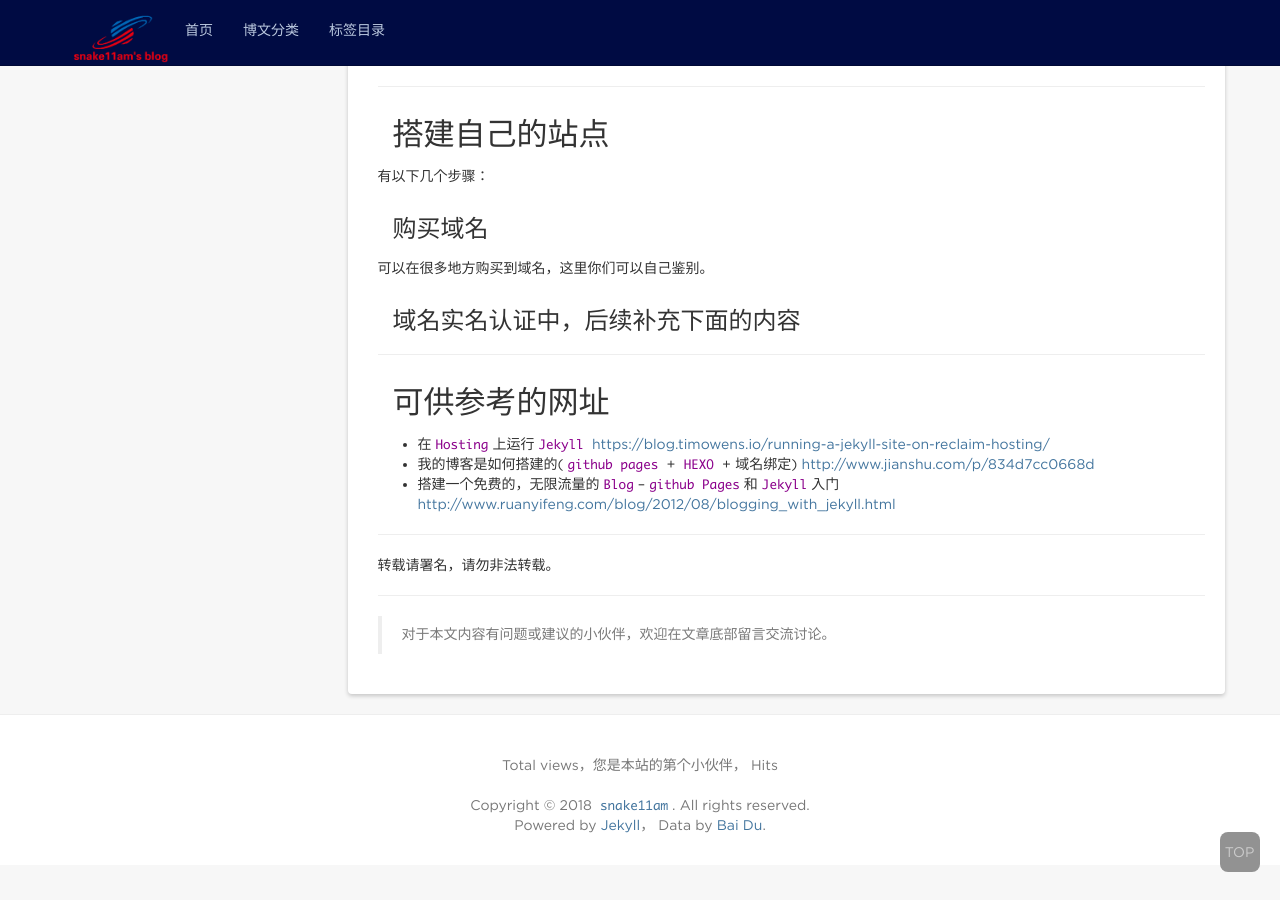
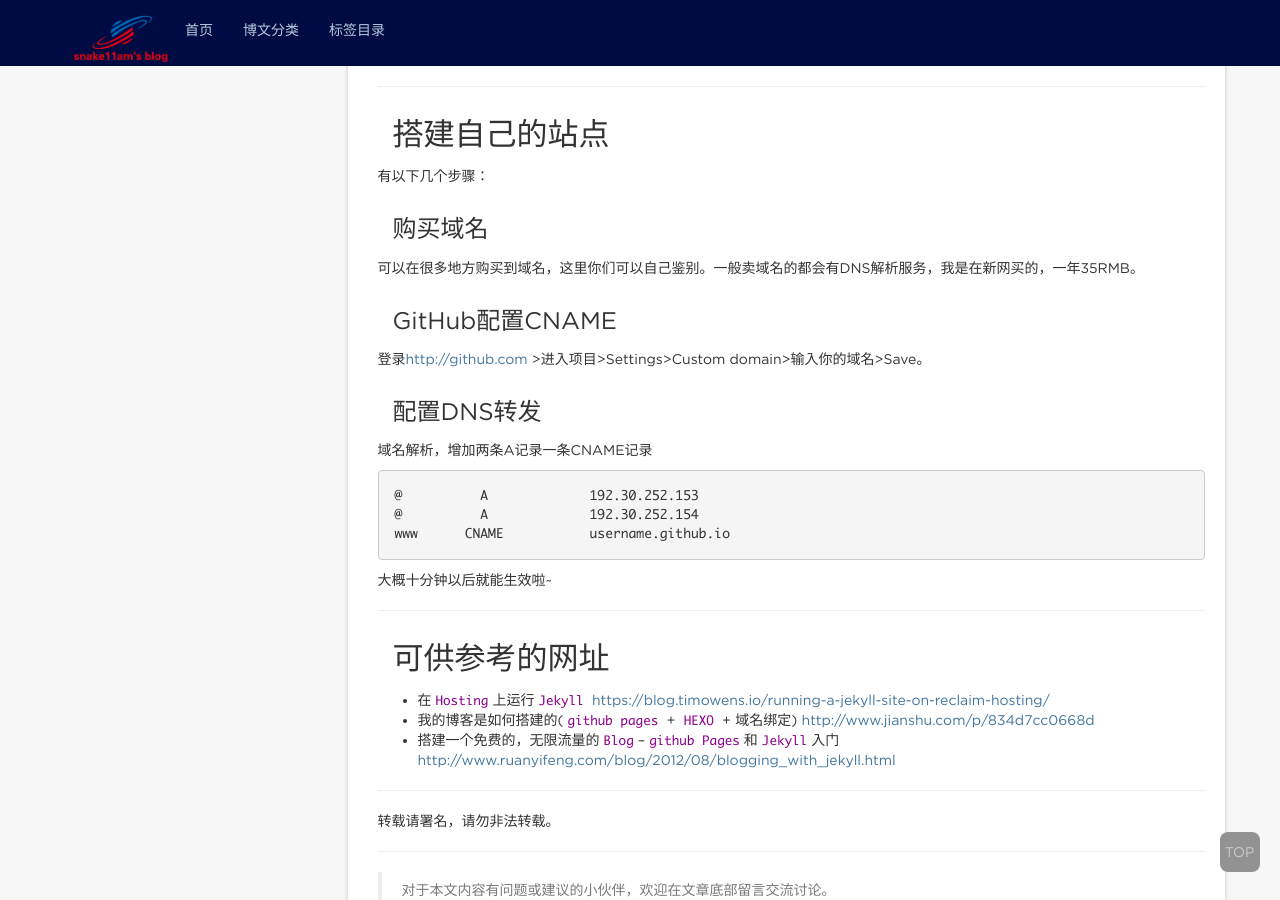
Before and after one commit to snake11am/snake11am.github.io, a Jekyll site: the page built from _posts/2018-01-07-Jekyll-start.md, in a window 1280 px wide and 900 px high, scrolled down 3518 px. Built offline with Jekyll 4.4.1, drawn with Linux system fonts in a browser that asks for light colours; nearby versions of some CDN libraries; comment, search, counter and statistics services are not loaded.

````diff
--- a/_posts/2018-01-07-Jekyll-start.md
+++ b/_posts/2018-01-07-Jekyll-start.md
@@ -174,9 +174,24 @@ $ jekyll s
 
 ### 购买域名
 
-可以在很多地方购买到域名，这里你们可以自己鉴别。
+可以在很多地方购买到域名，这里你们可以自己鉴别。一般卖域名的都会有DNS解析服务，我是在新网买的，一年35RMB。
 
-### 域名实名认证中，后续补充下面的内容
+### GitHub配置CNAME
+
+登录<http://github.com> >进入项目>Settings>Custom domain>输入你的域名>Save。
+
+### 配置DNS转发
+
+域名解析，增加两条A记录一条CNAME记录
+
+```JavaScript
+@          A             192.30.252.153
+@          A             192.30.252.154
+www      CNAME           username.github.io
+```
+
+大概十分钟以后就能生效啦~
+
 
 
 
````
Also changed, not shown: _posts/2018-01-07-lua-one.md (added, +82 -0 lines), styles/images/blog/lua/20180107222508.png (added).
